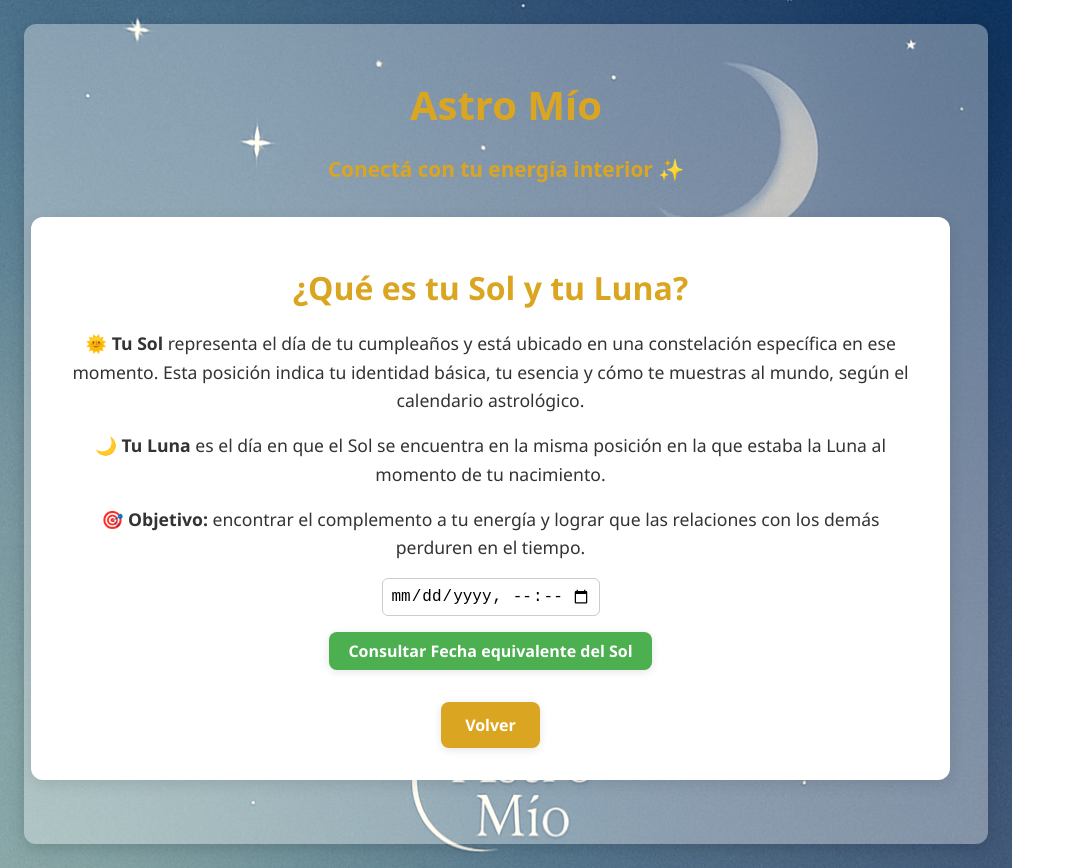
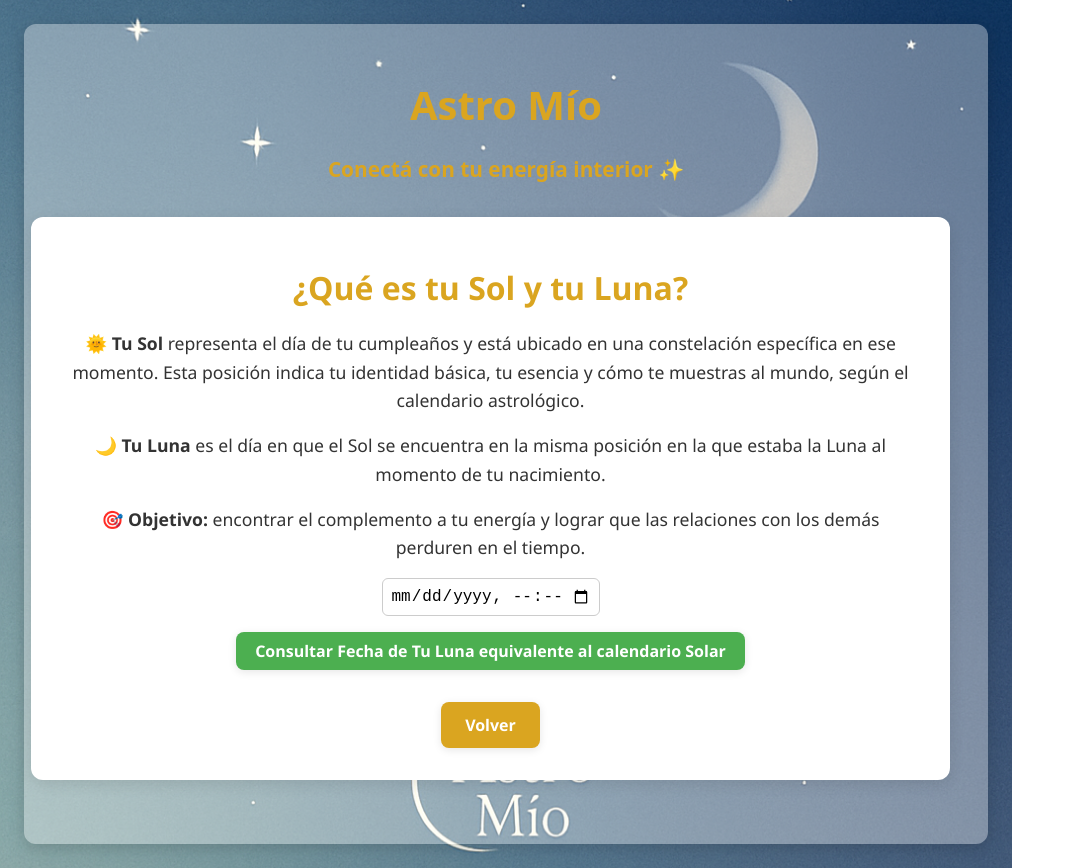
Before and after one commit to Sergio973-web/astro-mio, a React (Vite) app: page /nota-mi-sol-y-mi-luna in a window 1280 px wide. Shown: the whole page, without its empty margins (0-1075 px from the left). Built offline with nearby package versions, Linux system fonts and the light colour scheme.

Commit message:
Achico el ancho del cuadro principal de bienvenida

```diff
--- a/src/components/NotaMiSolYLuna.jsx
+++ b/src/components/NotaMiSolYLuna.jsx
@@ -158,7 +158,7 @@ export default function NotaMiSolYLuna() {
         style={styles.botonConsultar}
         disabled={loading}
       >
-        {loading ? 'Consultando...' : 'Consultar Fecha equivalente del Sol'}
+        {loading ? 'Consultando...' : 'Consultar Fecha de Tu Luna equivalente al calendario Solar'}
       </button>
 
       {resultado && <pre style={styles.resultado}>{resultado}</pre>}
```
